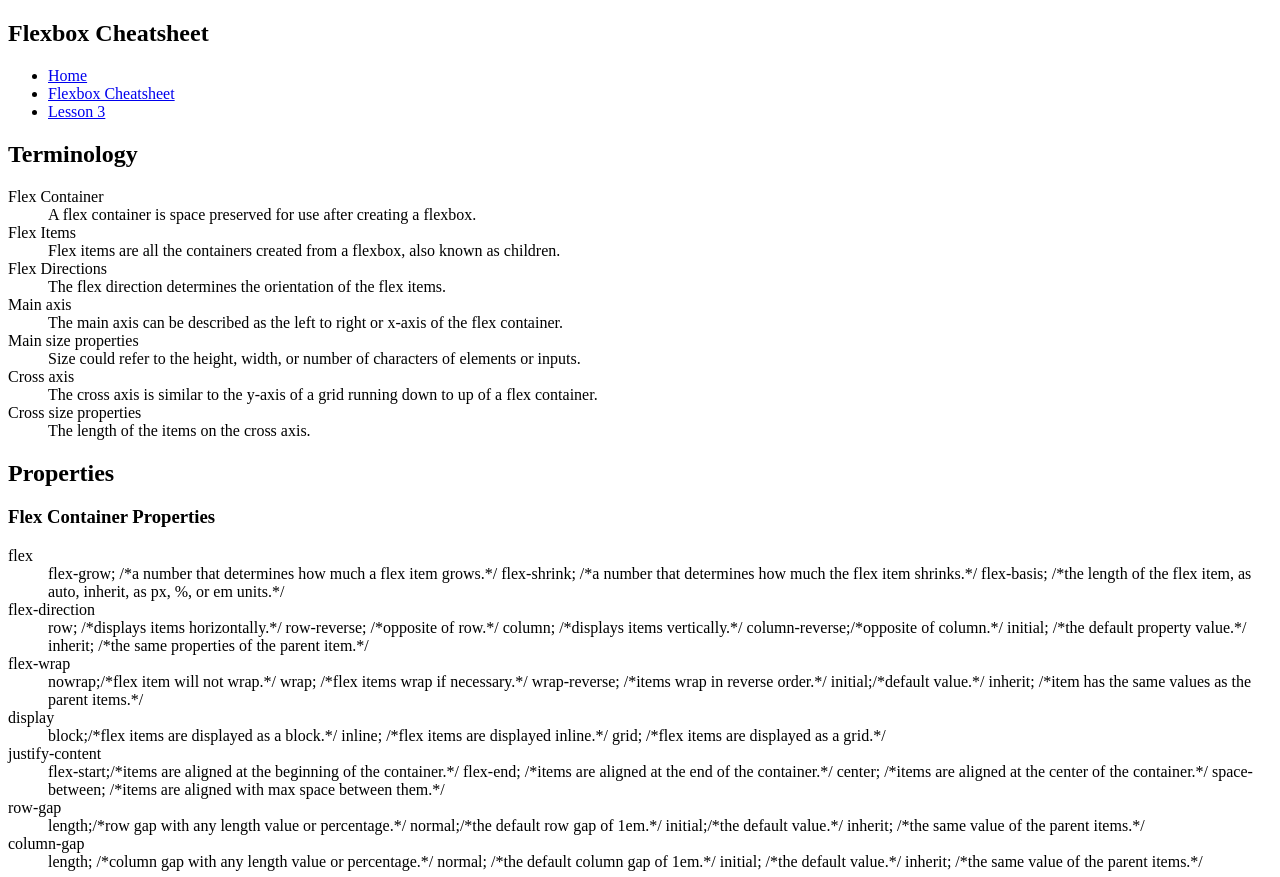
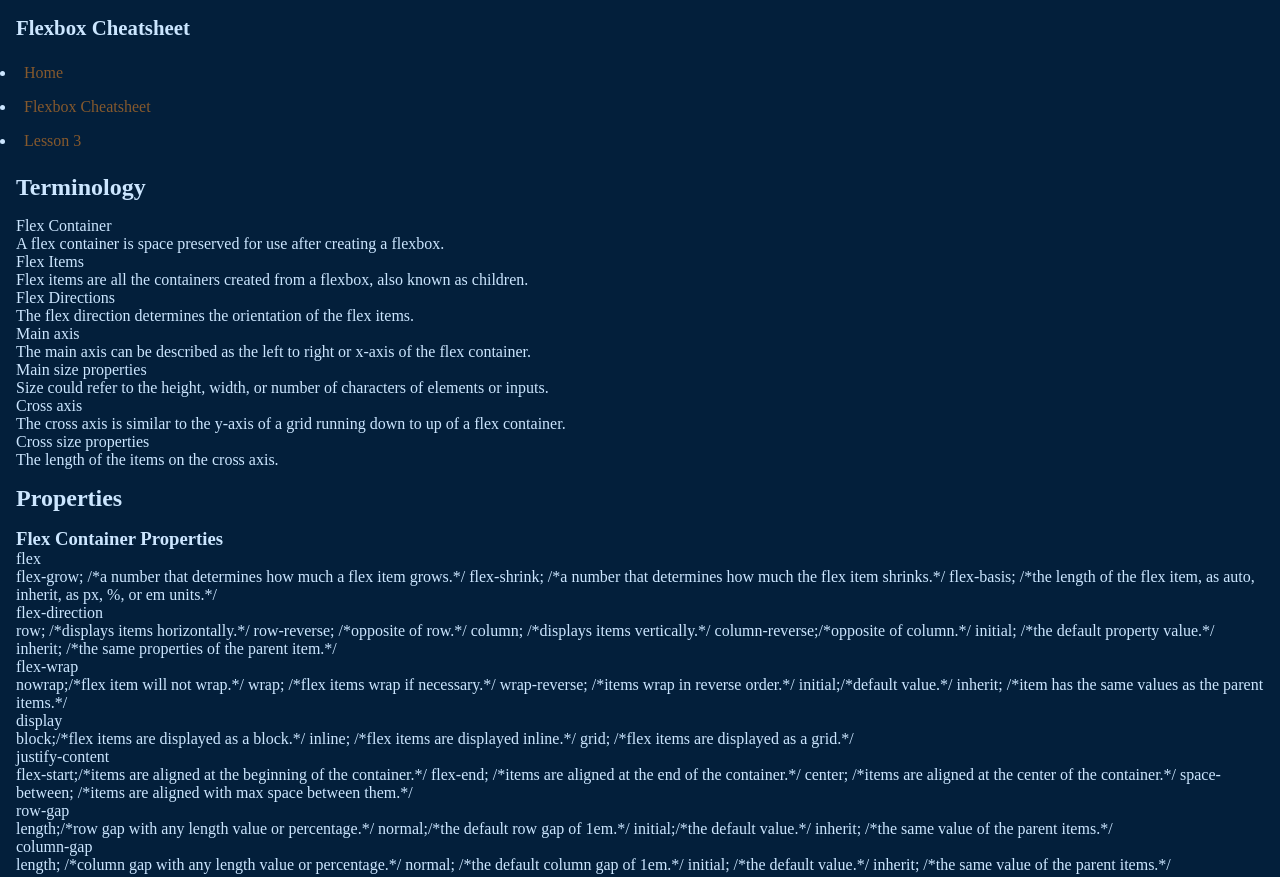
Before and after one commit to jlnburn/12988_lesson-3-project-JUL2216252, a plain HTML site: page flexbox-cheatsheet.html in a window 1280 px wide. Shown: the top 877 px of the page. Drawn offline with Linux system fonts and the light colour scheme; a web font is replaced by a local one.

Commit message:
body, side style

```diff
--- a/css/style.css
+++ b/css/style.css
@@ -1,6 +1,92 @@
 
 /*
-  Name:
-  Course and Section:
-  Instructor Name:
+  Name:Julian Burnley
+  Course and Section:CIS233DA # 12988
+  Instructor Name:Brian Thurber
 */
+
+/*  color scheme info */
+:root {
+  --light-left-body-background-color: #cce6ff;
+  --background-card-xlight-color: 	#e2edf1;
+  --medium-dark-code-color: #86592d;
+  --left-border-link-color: #0084ff;
+  --left-column-background-text-shadow-color: #031f3b;
+  --span-code-medium-color:#003300;
+}
+
+/* fonts*/
+@font-face {
+  font-family: 'Roboto Slab';
+  src: url('RobotoSlab-VariableFont_wght.ttf') format('truetype');
+
+  font-variation-settings: normal;
+}
+/* Resets sizing method and removes browser defaults for all elements */
+*, *::after, *::before {
+  margin: 0;
+  padding: 0;
+  box-sizing: border-box;
+
+}
+
+/* body*/
+
+body {
+  background-color: var(--light-left-body-background-color);
+  color: var(--left-column-background-text-shadow-color);
+  display: flex;
+  flex-flow: row;
+  flex-wrap: nowrap;
+  row-gap: 1em;
+  font-family: 'Roboto Slab', serif, 'Courier Prime', monospace;
+  overflow: hidden;
+
+}
+.left-column {
+align-items: flex-start;
+  display: flex;
+  flex-direction: column;
+  flex-wrap: nowrap;
+  justify-content: space-between;
+height: 100%;
+flex-shrink: 0;
+flex-grow: 0;
+flex-basis: 250px;
+ background-color: var(--left-column-background-text-shadow-color);
+ color: var(--light-left-body-background-color);
+ border-right: thick var(--left-border-link-color);
+ box-shadow: 0 8px 6px -6px var(--left-column-background-text-shadow-color);
+ padding: 1em;
+}
+
+h1 {
+ font-size: 1.3rem;
+}
+
+nav{
+  font-size: 1em;
+}
+
+nav a {
+  display: flex;
+  flex-direction: column;
+  text-decoration: none;
+  color: var(--medium-dark-code-color);
+  padding: .5em;
+}
+
+a:hover {
+  padding-top: 0.6em;
+ background-color: var(--medium-dark-code-color);
+ color: var(--left-column-background-text-shadow-color);
+  text-decoration: none;
+}
+
+.footer {
+  height: 5em;
+  display: flex;
+  flex-direction: column;
+  justify-content: space-around;
+
+}
--- a/flexbox-cheatsheet.html
+++ b/flexbox-cheatsheet.html
@@ -7,12 +7,18 @@
     <meta name="description" content="Cheatsheet page">
     <meta name="keywords" content="cheatsheet, flexbox properties, flex containers, flex items, ">
     <link href="css/style.css" rel="stylesheet">
+    <style>
+
+@import url('https://fonts.googleapis.com/css2?family=Roboto+Slab:wght@100&display=swap');
+      @import url('https://fonts.googleapis.com/css2?family=Open+Sans:wght@300&display=swap');
+    </style>
   </head>
 
 
   <body>
 <main>
     <section class="left-column">
+
         <h1>Flexbox Cheatsheet</h1>
         <nav>
             <ul>
@@ -196,11 +202,12 @@
 
 
     </section>
+    <div class="footer">
     <footer>
         <p><span>Developed by:</span> Julian Burnley </p><p>JUL2216252</p><p><span>Lesson 3</span> </p>
         <p><small>March 19, 2022</small></p>
       </footer>
-
+    </div>
 </main>
   </body>
 </html>
```
